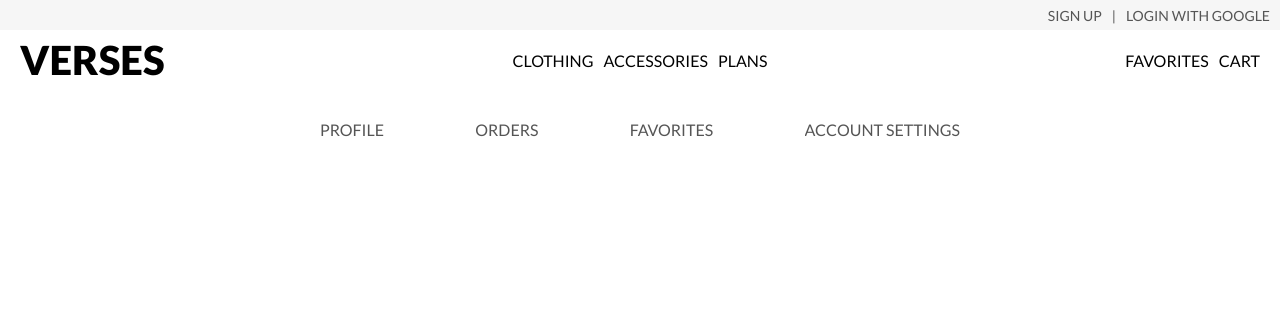
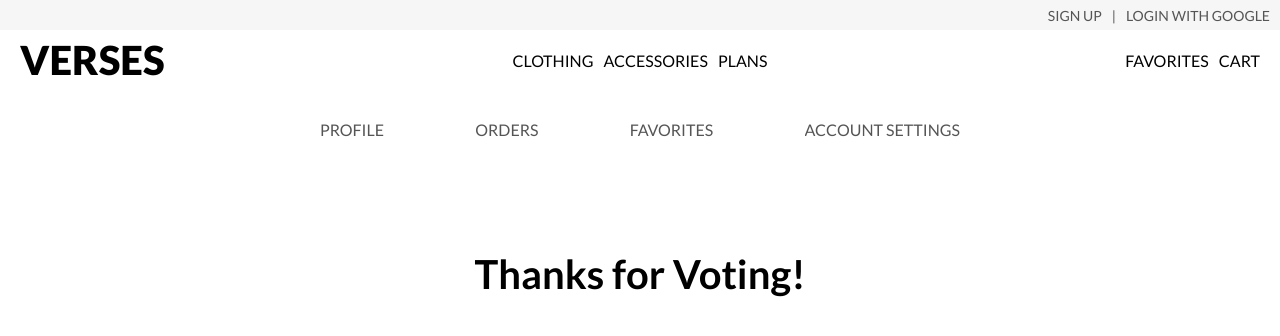
Before and after one commit to mayalexandera/mern-verses, a React (Create React App) app in the folder client/: page /member/surveys/thanks in a window 1280 px wide. Shown: the top 336 px of the page. Built offline with nearby package versions, Linux system fonts and the light colour scheme; no server answers.

Commit message:
redirect survey thanks

```diff
--- a/client/src/components/App.js
+++ b/client/src/components/App.js
@@ -9,6 +9,7 @@ import Landing from "./Landing/Landing";
 import SurveyDashboard from "./surveys/SurveyDashboard"
 import Profile from "./Profile/Profile";
 import SurveyNew from "./surveys/SurveyNew";
+import SurveyThanks from "./surveys/SurveyThanks";
 import Favorites from "./Favorites/Favorites";
 import Dashboard from "./Dashboard/Dashboard";
 import Products from "./Products/Products";
@@ -24,6 +25,7 @@ class App extends Component {
   }
 
   render() {
+
     return (
       <Fragment>
         <BrowserRouter>
@@ -32,6 +34,7 @@ class App extends Component {
             <div className='app-header'/>
             <Route exact path='/' component={Landing} />
             <Route exact path='/member/surveys' component={SurveyDashboard} />
+            <Route exact path='/member/surveys/thanks' component={SurveyThanks} />
             <Route path='/member/surveys/new' component={SurveyNew} />
             <Route path='/products' component={Products} />
             <Route path='/member' component={Dashboard} />
--- a/client/src/components/Header/Header.css
+++ b/client/src/components/Header/Header.css
@@ -31,7 +31,7 @@
   }
 
   .center-menu {
-    width: 30%;
+    width: 33%;
     display: inline-flex;
     justify-content: center;
   }
--- a/client/src/components/surveys/Survey.css
+++ b/client/src/components/surveys/Survey.css
@@ -168,3 +168,9 @@ div {
   color: red;
   /* border: 1px solid red; */
 }
+
+
+.thanks-container {
+  margin-top: 250px;
+  text-align: center;
+}
--- /dev/null
+++ b/client/src/components/surveys/SurveyThanks.js
@@ -0,0 +1,10 @@
+import React from 'react'
+import './Survey.css'
+
+const SurveyThanks = () => {
+  return (
+    <div className='thanks-container'><h1> Thanks for Voting! </h1></div>
+  )
+}
+
+export default SurveyThanks;
```
Also changed, not shown: 2 other files (tests, documents, lock files or other folders).
